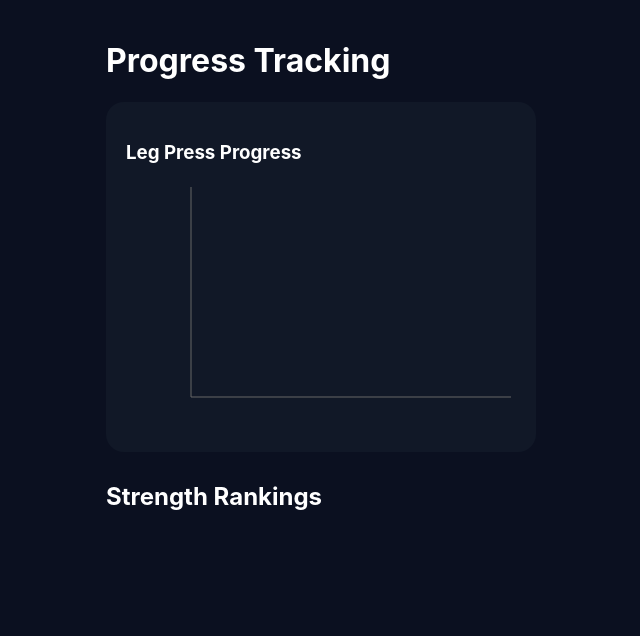
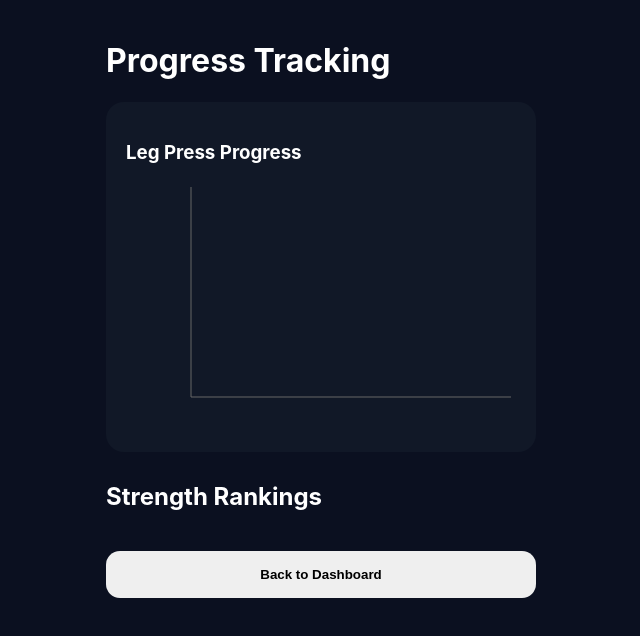
Before and after one commit to kevinellis77-afk/Kevs-Gym, a React (Vite) app: page / in a window 1280 px wide. Both pictures are taken after a click on the button "Progress Tracking". Shown: the top 636 px of the page, without its empty margins (319-959 px from the left). Built offline with nearby package versions, Linux system fonts and the light colour scheme.

Commit message:
latest Build

```diff
--- a/src/context/WorkoutContext.tsx
+++ b/src/context/WorkoutContext.tsx
@@ -1,4 +1,5 @@
-import { createContext, useContext, useState, ReactNode } from "react";
+import { createContext, useContext, useState } from "react";
+import type { ReactNode } from "react";
 
 export interface WorkoutEntry {
   exerciseId: string;
--- a/src/pages/Progress.tsx
+++ b/src/pages/Progress.tsx
@@ -2,7 +2,13 @@ import { getSessions } from "../utils/sessionStorage";
 import { getExerciseHistory } from "../utils/progressChartData";
 import ProgressChart from "../components/ProgressChart";
 
-export default function Progress() {
+type ProgressProps = {
+  onBack: () => void;
+};
+
+export default function Progress({
+  onBack,
+}: ProgressProps) {
   const sessions = getSessions();
 
   const exerciseStats: Record<
@@ -225,6 +231,14 @@ export default function Progress() {
           </div>
         )
       )}
+
+<button
+  className="finish-btn"
+  onClick={onBack}
+  style={{ marginTop: "20px" }}
+>
+  Back to Dashboard
+</button>
     </div>
   );
 }
--- a/src/utils/lastWorkoutData.ts
+++ b/src/utils/lastWorkoutData.ts
@@ -11,21 +11,14 @@ export function getLastExerciseData(
 
   const latestSession = sessions[0];
 
-  console.log(
-    "Latest session exercises:",
-    latestSession.exercises
+  if (!latestSession.exercises) {
+    return null;
+  }
+
+  return (
+    latestSession.exercises.find(
+      (exercise) =>
+        exercise.name === exerciseName
+    ) || null
   );
-
-  const exercise =
-    latestSession.exercises.find(
-      (e: any) =>
-        e.name === exerciseName
-    );
-
-  console.log(
-    exerciseName,
-    exercise
-  );
-
-  return exercise || null;
 }
```
Also changed, not shown: src/types/session.ts (+6 -6 lines).
